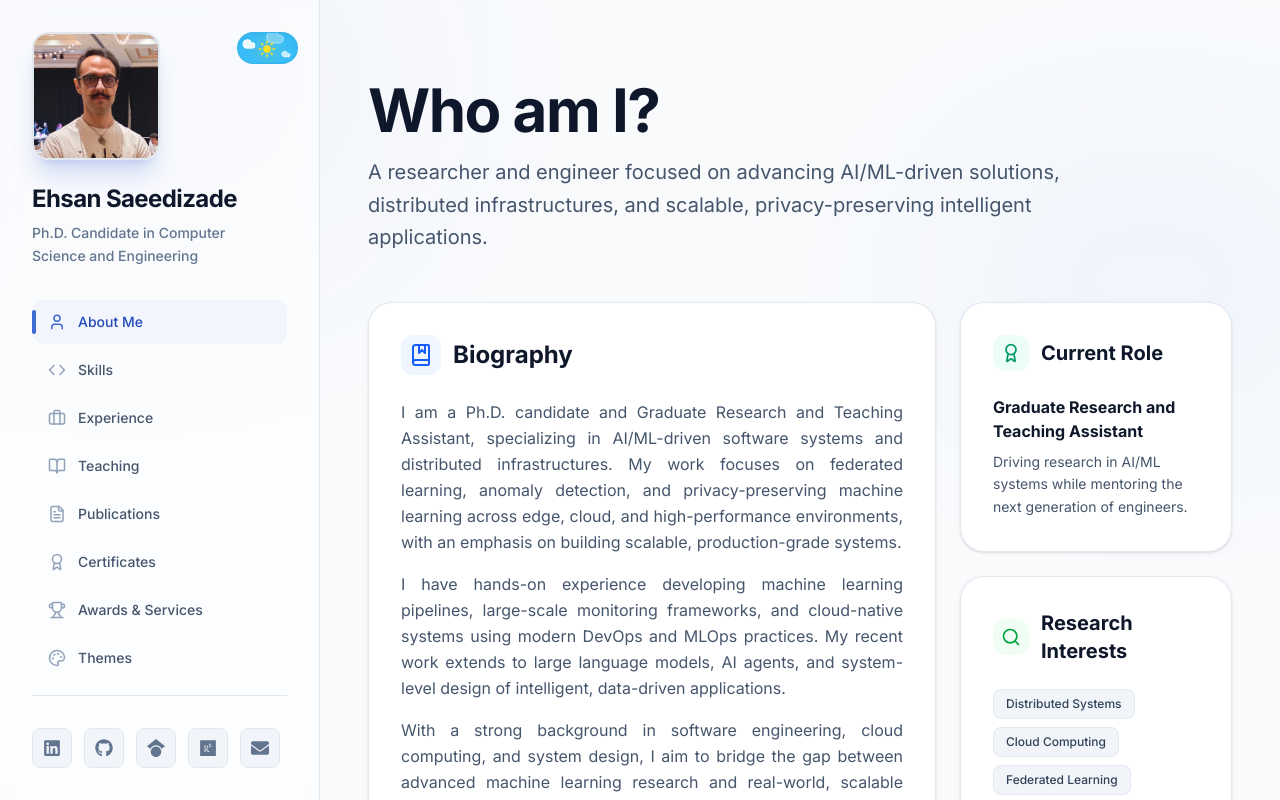
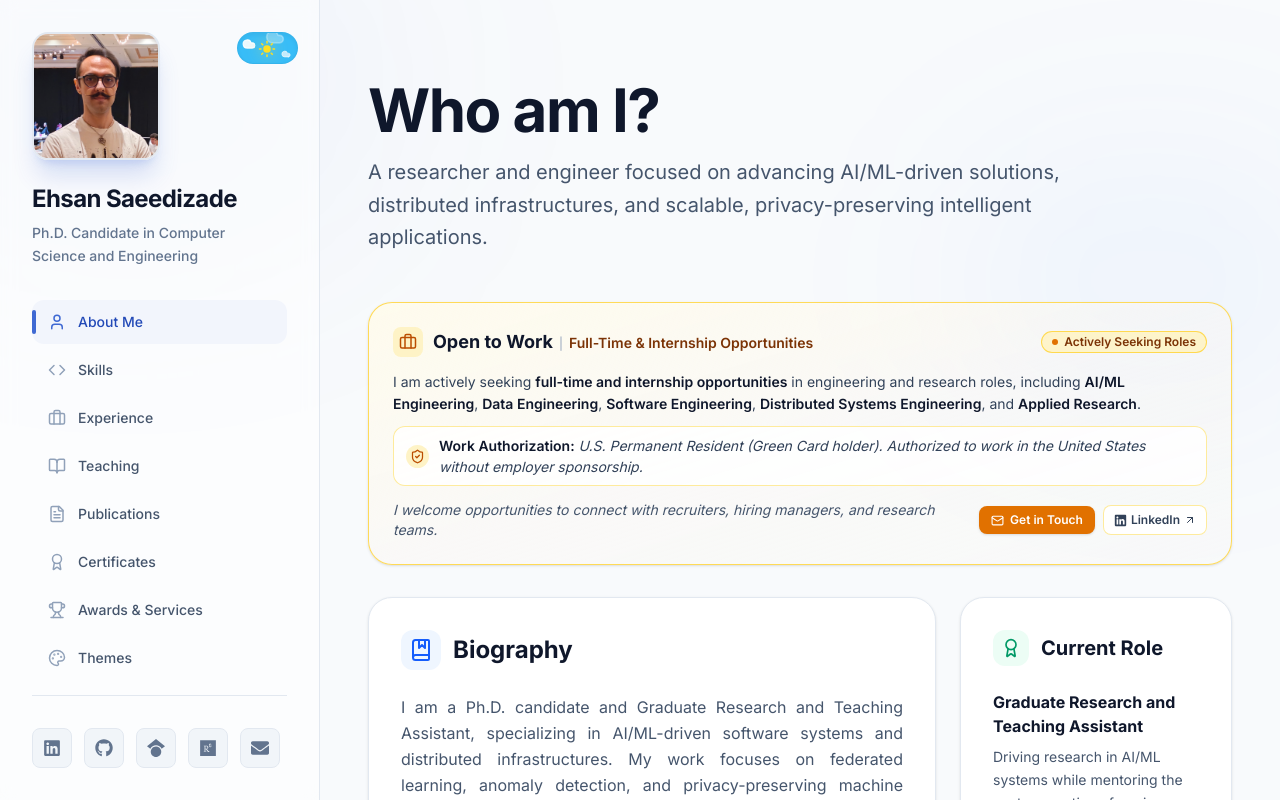
Before and after one commit to EhsanSaZ/ehsan-saeedizade-portfolio-website, a React (Vite) app: page / in a window 1280 px wide. Shown: the top 800 px of the page. Built offline with nearby package versions, Linux system fonts and the light colour scheme.

Commit message:
feat: add OpenToWorkBanner component and initialize main application layout and data structures

```diff
--- a/src/App.tsx
+++ b/src/App.tsx
@@ -61,6 +61,7 @@ import {
 import { FaGoogleScholar, FaResearchgate } from 'react-icons/fa6';
 import ThemeToggle from './components/ThemeToggle';
 import ThemeManager from './components/ThemeManager';
+import OpenToWorkBanner from './components/OpenToWorkBanner';
 
 type TabType = 'about' | 'skills' | 'work' | 'teaching' | 'publications' | 'certificates' | 'awards' | 'themes';
 
@@ -380,6 +381,8 @@ function AboutSection() {
           A researcher and engineer focused on advancing AI/ML-driven solutions, distributed infrastructures, and scalable, privacy-preserving intelligent applications.
         </p>
       </div>
+
+      {personalInfo.showOpenToWorkBanner && <OpenToWorkBanner />}
 
       <div className="grid grid-cols-1 lg:grid-cols-3 gap-6">
         {/* Left Column: Bio & Education */}
--- /dev/null
+++ b/src/components/OpenToWorkBanner.tsx
@@ -0,0 +1,85 @@
+import { Briefcase, ShieldCheck, Mail, ArrowUpRight } from 'lucide-react';
+import { FaLinkedin } from 'react-icons/fa';
+import { personalInfo } from '../data';
+
+export default function OpenToWorkBanner() {
+  return (
+    <div className="bg-gradient-to-br from-amber-50/90 via-orange-50/30 to-amber-50/10 dark:from-cyan-950/80 dark:via-slate-900/90 dark:to-cyan-950/70 p-5 sm:p-6 rounded-3xl border border-amber-300/80 dark:border-cyan-500/40 shadow-sm transition-colors duration-300">
+      {/* Compact Header: Title and Active Badge */}
+      <div className="flex flex-wrap items-center justify-between gap-2.5 mb-3.5">
+        <div className="flex items-center gap-2.5">
+          <div className="p-1.5 bg-amber-100 text-amber-700 dark:bg-cyan-500/25 dark:text-cyan-300 rounded-lg transition-colors duration-300">
+            <Briefcase size={18} />
+          </div>
+          <div className="flex flex-wrap items-baseline gap-1.5">
+            <h3 className="text-lg sm:text-lg font-bold text-slate-900 dark:text-zinc-100 transition-colors duration-300">
+              Open to Work
+            </h3>
+            <span className="text-slate-400 dark:text-cyan-500/50 hidden sm:inline text-xs font-normal">|</span>
+            <span className="text-sm sm:text-sm font-semibold text-amber-900 dark:text-cyan-300">
+              Full-Time &amp; Internship Opportunities
+            </span>
+          </div>
+        </div>
+
+        <span className="inline-flex items-center gap-1.5 px-2.5 py-0.5 rounded-full text-xs sm:text-xs font-semibold bg-amber-100/90 text-amber-900 dark:bg-cyan-500/20 dark:text-cyan-300 border border-amber-300/80 dark:border-cyan-400/40 transition-colors duration-300 shrink-0">
+          <span className="relative flex h-1.5 w-1.5">
+            <span className="animate-ping absolute inline-flex h-full w-full rounded-full bg-amber-500 dark:bg-cyan-400 opacity-75"></span>
+            <span className="relative inline-flex rounded-full h-1.5 w-1.5 bg-amber-600 dark:bg-cyan-400"></span>
+          </span>
+          Actively Seeking Roles
+        </span>
+      </div>
+
+      {/* Main Narrative - Mobile kept at text-sm, Large screen reversed back to sm:text-sm */}
+      <div className="space-y-2.5 text-sm sm:text-sm text-slate-700 dark:text-zinc-200 leading-relaxed font-light transition-colors duration-300">
+        <p>
+          I am actively seeking <strong className="font-semibold text-slate-900 dark:text-zinc-100">full-time and internship opportunities</strong> in{' '} engineering and research roles, including{' '}
+          <strong className="font-semibold text-slate-900 dark:text-zinc-100">AI/ML Engineering</strong>,{' '}
+          <strong className="font-semibold text-slate-900 dark:text-zinc-100">Data Engineering</strong>,{' '}
+          <strong className="font-semibold text-slate-900 dark:text-zinc-100">Software Engineering</strong>,{' '}
+          <strong className="font-semibold text-slate-900 dark:text-zinc-100">Distributed Systems Engineering</strong>, and{' '}
+          <strong className="font-semibold text-slate-900 dark:text-zinc-100">Applied Research</strong>.
+        </p>
+
+        {/* Work Authorization Callout */}
+        <div className="p-2.5 sm:py-2 sm:px-3 rounded-xl bg-white/80 dark:bg-slate-950/60 border border-amber-200/80 dark:border-cyan-500/30 flex items-center gap-2.5 transition-colors duration-300">
+          <div className="p-1 rounded-full bg-amber-100 text-amber-700 dark:bg-cyan-500/25 dark:text-cyan-300 shrink-0 transition-colors duration-300">
+            <ShieldCheck size={15} />
+          </div>
+          <p className="text-sm sm:text-sm text-slate-700 dark:text-zinc-200 leading-normal">
+            <strong className="font-semibold text-slate-900 dark:text-zinc-100">Work Authorization:</strong>{' '}
+            <span className="italic font-normal">
+              U.S. Permanent Resident (Green Card holder). Authorized to work in the United States without employer sponsorship.
+            </span>
+          </p>
+        </div>
+
+        {/* Closing Invitation & CTA */}
+        <div className="flex flex-col sm:flex-row sm:items-center justify-between gap-3 pt-1">
+          <p className="text-sm sm:text-sm text-slate-600 dark:text-zinc-300 italic">
+            I welcome opportunities to connect with recruiters, hiring managers, and research teams.</p>
+          <div className="flex items-center gap-2 shrink-0">
+            <a
+              href={`mailto:${personalInfo.email}`}
+              className="inline-flex items-center gap-1.5 px-3 py-1.5 rounded-lg text-xs font-semibold bg-amber-600 hover:bg-amber-700 text-white dark:bg-cyan-600 dark:hover:bg-cyan-500 transition-colors shadow-sm"
+            >
+              <Mail size={13} />
+              <span>Get in Touch</span>
+            </a>
+            <a
+              href={personalInfo.linkedin}
+              target="_blank"
+              rel="noopener noreferrer"
+              className="inline-flex items-center gap-1 px-2.5 py-1.5 rounded-lg text-xs font-semibold bg-white/90 hover:bg-amber-50 text-slate-700 border border-amber-200/80 dark:bg-slate-800/80 dark:hover:bg-slate-700 dark:text-zinc-100 dark:border-cyan-500/30 transition-colors"
+            >
+              <FaLinkedin size={13} />
+              <span>LinkedIn</span>
+              <ArrowUpRight size={12} />
+            </a>
+          </div>
+        </div>
+      </div>
+    </div>
+  );
+}
--- a/src/data/personalInfo.ts
+++ b/src/data/personalInfo.ts
@@ -11,4 +11,6 @@ export const personalInfo = {
   researchgate: "https://www.researchgate.net/profile/Ehsan-Saeedizade",
   github: "https://github.com/EhsanSaZ",
   photo: photo,
+  // Banner visibility toggle: set to false to hide the Open to Work banner
+  showOpenToWorkBanner: true,
 };
```
